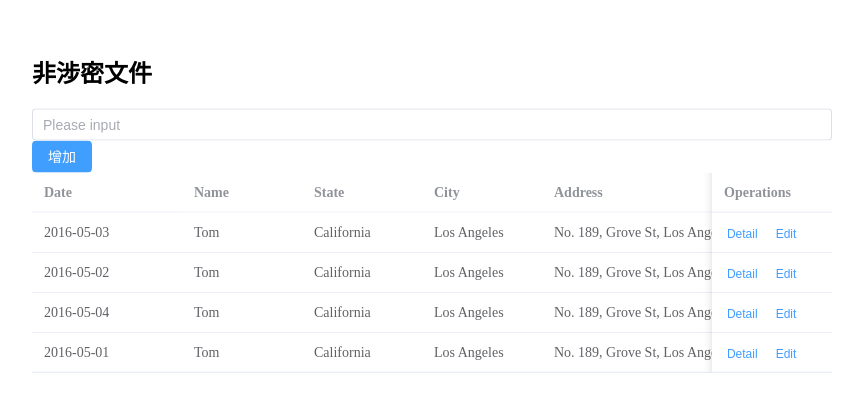
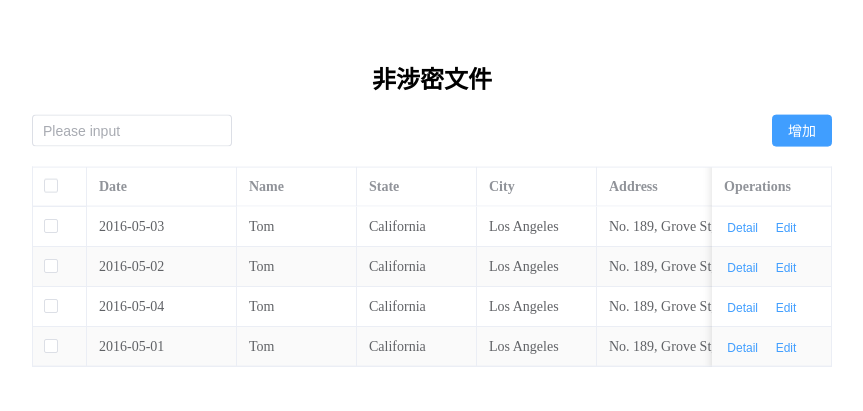
Before and after one commit to zhyishen/Items_destroyed_WMS, a Vue app in the folder vue_ui/: page / in a window 1280 px wide. Shown: the part 197-608 px from the top of the page, without its empty margins (208-1071 px from the left). Built offline with nearby package versions, Linux system fonts and the light colour scheme.

Commit message:
layout better

```diff
--- a/vue_ui/App.vue
+++ b/vue_ui/App.vue
@@ -3,6 +3,7 @@
     import {ref} from "vue";
     // 数据
     let queryInput = ref("")
+    let multipleSelection = ref([])
     let tableData = ref([{
     date: '2016-05-03',
     name: 'Tom',
@@ -44,6 +45,11 @@
         console.log('click')
     }
 
+    const handleSelectionChange = (val) => {
+        multipleSelection.value = val
+        console.log(val);
+    }
+
 </script>
 
 <template>
@@ -58,7 +64,15 @@
         </div>
         <!-- table -->
         <div class="table">
-            <el-table :data="tableData" style="width: 100%">
+            <el-table
+                ref="multipleTableRef"
+                :data="tableData"
+                style="width: 100%"
+                border
+                stripe
+                @selection-change="handleSelectionChange"
+            >
+                <el-table-column type="selection" width="55" />
                 <el-table-column fixed prop="date" label="Date" width="150" />
                 <el-table-column prop="name" label="Name" width="120" />
                 <el-table-column prop="state" label="State" width="120" />
@@ -86,4 +100,16 @@
     left: 50%;
     transform: translate(-50%, -50%);
 }
+.title{
+    text-align: center;
+}
+.query-box{
+    display: flex;
+    justify-content: space-between;
+    margin-bottom: 20px;
+}
+.el-input{
+    width: 200px;
+}
+
 </style>
```
